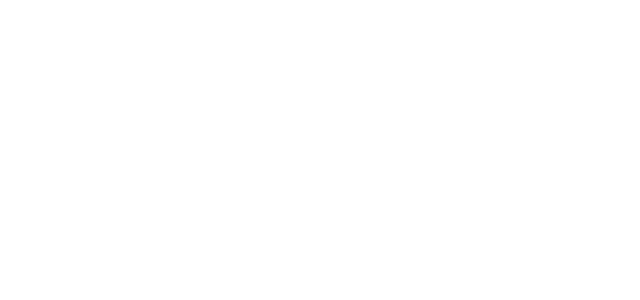
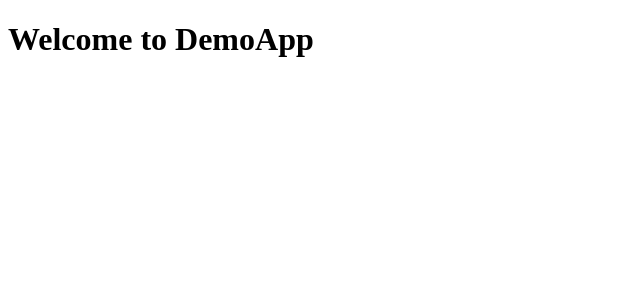
Before and after one commit to pallemadhu2311/demoApp, an Angular app: page / in a window 1280 px wide. Shown: the top 300 px of the page, without its empty margins (0-640 px from the left). Built offline with nearby package versions, Linux system fonts and the light colour scheme.

Commit message:
HelloWorld check

```diff
--- a/src/app/app.component.html
+++ b/src/app/app.component.html
@@ -1,3 +1,5 @@
-
+<h1>
+  Welcome to DemoApp
+</h1>
 
 <router-outlet></router-outlet>
```
